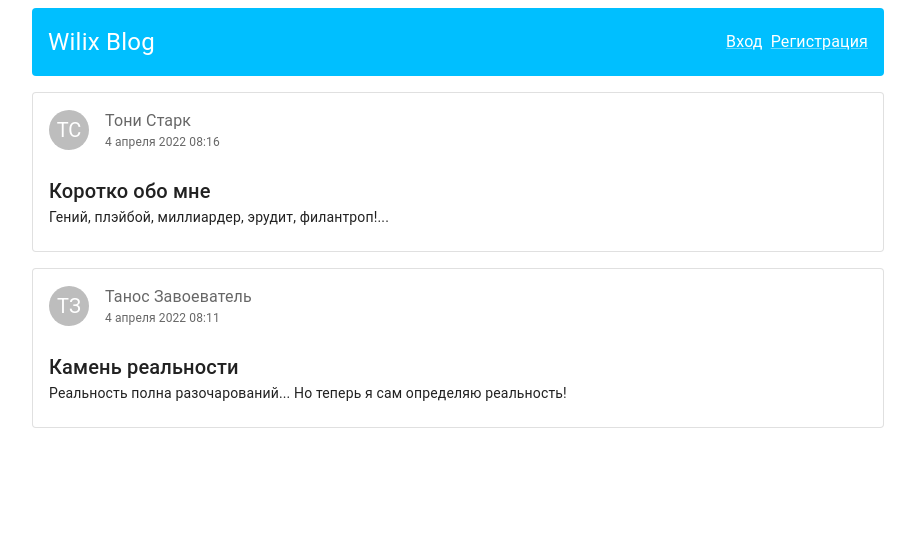
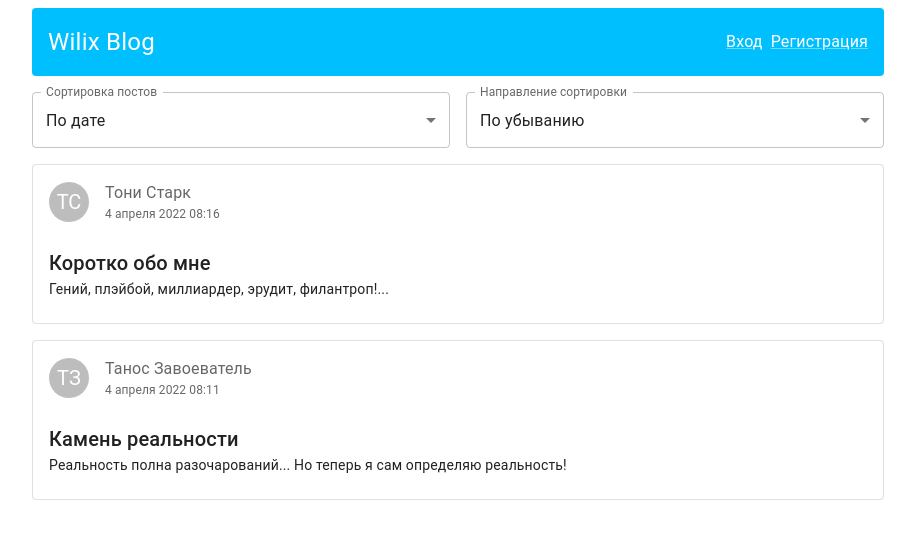
Before and after one commit to SergeyLebidko/wilix_taks_5, a React (Create React App) app: page / in a window 1280 px wide. Shown: the top 536 px of the page, without its empty margins (182-1097 px from the left). Built offline with nearby package versions, Linux system fonts and the light colour scheme.

Commit message:
Add a post sort control

```diff
--- /dev/null
+++ b/src/components/common/PostFilters/PostFilters.tsx
@@ -0,0 +1,54 @@
+import React, {Dispatch, SetStateAction} from 'react';
+import {FormControl, InputLabel, MenuItem, Select, SelectChangeEvent, Stack} from '@mui/material';
+
+import {TSortDirection, TSortType} from '../../../types';
+
+type PostFiltersProps = {
+    sortType: TSortType,
+    setSortType: Dispatch<SetStateAction<TSortType>>,
+    sortDirection: TSortDirection,
+    setSortDirection: Dispatch<SetStateAction<TSortDirection>>
+}
+
+const PostFilters: React.FC<PostFiltersProps> = ({sortType, setSortType, sortDirection, setSortDirection}) => {
+
+    const sortTypeChangeHandler = (event: SelectChangeEvent): void => setSortType(event.target.value as TSortType);
+
+    const sortDirectionChangeHandler = (event: SelectChangeEvent): void => setSortDirection(event.target.value as TSortDirection);
+
+    return (
+        <Stack direction="row" spacing={2}>
+            <FormControl fullWidth>
+                <InputLabel id="sort_type_selector_label">Сортировка постов</InputLabel>
+                <Select
+                    labelId="sort_type_selector_label"
+                    id="sort_type_selector"
+                    label="Сортировка постов"
+                    value={sortType}
+                    defaultValue={TSortType.ByDate}
+                    onChange={sortTypeChangeHandler}
+                >
+                    <MenuItem value={TSortType.ByDate}>По дате</MenuItem>
+                    <MenuItem value={TSortType.ByUser}>По пользователю</MenuItem>
+                    <MenuItem value={TSortType.ByTitle}>По заголовку</MenuItem>
+                </Select>
+            </FormControl>
+            <FormControl fullWidth>
+                <InputLabel id="demo-simple-select-label">Направление сортировки</InputLabel>
+                <Select
+                    labelId="sort_direction_selector_label"
+                    id="sort_direction_selector"
+                    label="Направление сортировки"
+                    value={sortDirection}
+                    defaultValue={TSortDirection.ToDown}
+                    onChange={sortDirectionChangeHandler}
+                >
+                    <MenuItem value={TSortDirection.ToUp}>По возрастанию</MenuItem>
+                    <MenuItem value={TSortDirection.ToDown}>По убыванию</MenuItem>
+                </Select>
+            </FormControl>
+        </Stack>
+    );
+};
+
+export default PostFilters;
--- a/src/components/common/PostList/PostList.tsx
+++ b/src/components/common/PostList/PostList.tsx
@@ -1,20 +1,18 @@
-import React, {useState} from 'react';
+import React from 'react';
 import {useSelector} from 'react-redux';
 
 import {postListSelector, userListSelector} from '../../../store';
 import PostCard from '../PostCard/PostCard';
 import {TPost, TUser} from '../../../backend/types';
+import {TSortDirection, TSortType} from '../../../types';
 
-// Тип сортировки постов - по дате, по пользователю, по заголовку
-type TSortType = 'date' | 'user' | 'title';
+type PostListProps = {
+    sortType: TSortType,
+    sortDirection: TSortDirection
+}
 
-// Направление сортировки - от меньшего к большему и от большего к меньшему
-type TSortDirection = 'to_up' | 'to_down';
-
-const PostList: React.FC = () => {
+const PostList: React.FC<PostListProps> = ({sortType, sortDirection}) => {
     const userList = useSelector(userListSelector);
-    const [sortType, setSortType] = useState<TSortType>('date');
-    const [sortDirection, setSortDirection] = useState<TSortDirection>('to_down');
 
     const getUserForId = (id: number): TUser => {
         return userList.find(user => user.id === id) as TUser;
@@ -25,11 +23,11 @@ const PostList: React.FC = () => {
     postListToShow.sort((a: TPost, b: TPost) => {
         let result = 0;
         switch (sortType) {
-            case 'date': {
+            case TSortType.ByDate: {
                 result = a.dt_created - b.dt_created;
                 break;
             }
-            case 'user': {
+            case TSortType.ByUser: {
                 const userA = getUserForId(a.user_id);
                 const userB = getUserForId(b.user_id);
                 const userAFullName = `${userA.first_name} ${userA.last_name}`;
@@ -41,7 +39,7 @@ const PostList: React.FC = () => {
                 }
                 break;
             }
-            case 'title': {
+            case TSortType.ByTitle: {
                 if (a.title > b.title) {
                     result = 1;
                 } else if (a.title < b.title) {
@@ -49,7 +47,7 @@ const PostList: React.FC = () => {
                 }
             }
         }
-        return (sortDirection === 'to_down') ? (-1) * result : result;
+        return (sortDirection === TSortDirection.ToDown) ? (-1) * result : result;
     });
 
     return (
--- a/src/components/pages/Main/Main.tsx
+++ b/src/components/pages/Main/Main.tsx
@@ -1,12 +1,23 @@
-import React from 'react';
+import React, {useState} from 'react';
 import {Stack} from '@mui/material';
 
 import PostList from '../../common/PostList/PostList';
+import PostFilters from '../../common/PostFilters/PostFilters';
+import {TSortDirection, TSortType} from '../../../types';
 
 const Main: React.FC = () => {
+    const [sortType, setSortType] = useState<TSortType>(TSortType.ByDate);
+    const [sortDirection, setSortDirection] = useState<TSortDirection>(TSortDirection.ToDown);
+
     return (
         <Stack spacing={2}>
-            <PostList/>
+            <PostFilters
+                sortType={sortType}
+                setSortType={setSortType}
+                sortDirection={sortDirection}
+                setSortDirection={setSortDirection}
+            />
+            <PostList sortType={sortType} sortDirection={sortDirection}/>
         </Stack>
     );
 };
--- /dev/null
+++ b/src/types.ts
@@ -0,0 +1,12 @@
+// Тип сортировки постов - по дате, по пользователю, по заголовку
+export enum TSortType {
+    ByDate = 'date',
+    ByUser = 'user',
+    ByTitle = 'title'
+}
+
+// Направление сортировки - от меньшего к большему и от большего к меньшему
+export enum TSortDirection {
+    ToUp = 'to_up',
+    ToDown = 'to_down'
+}
```
